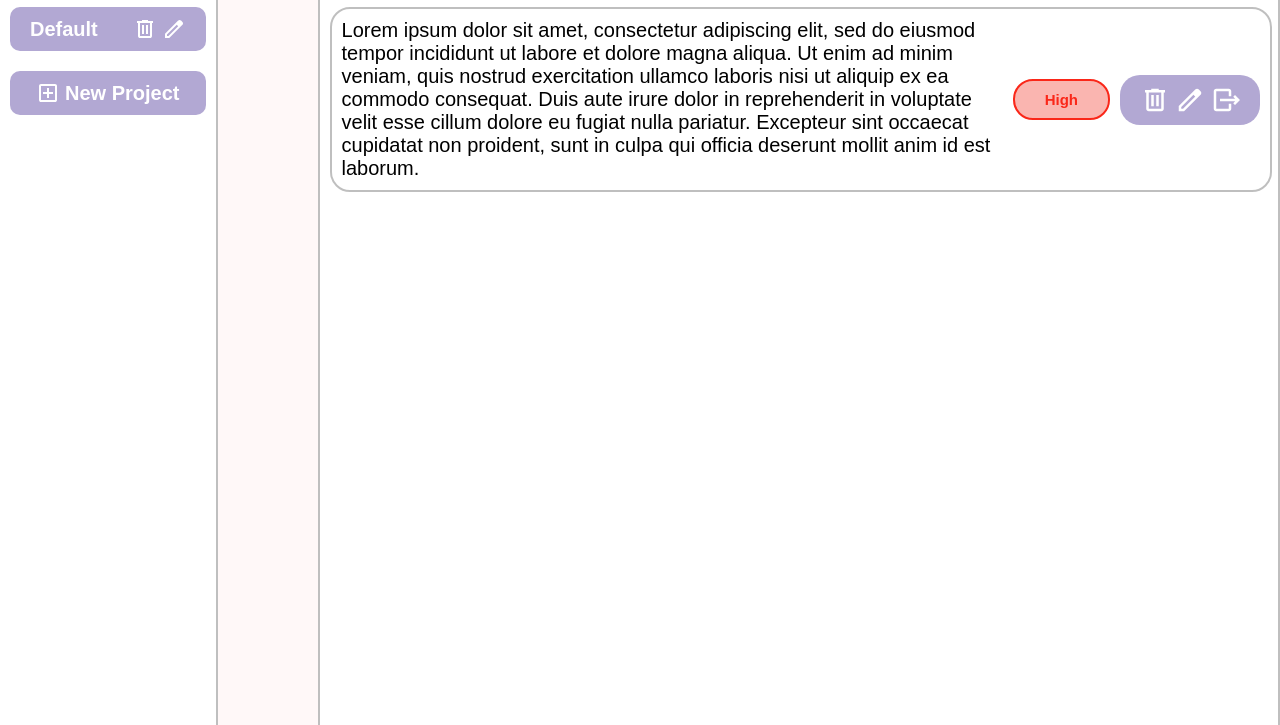
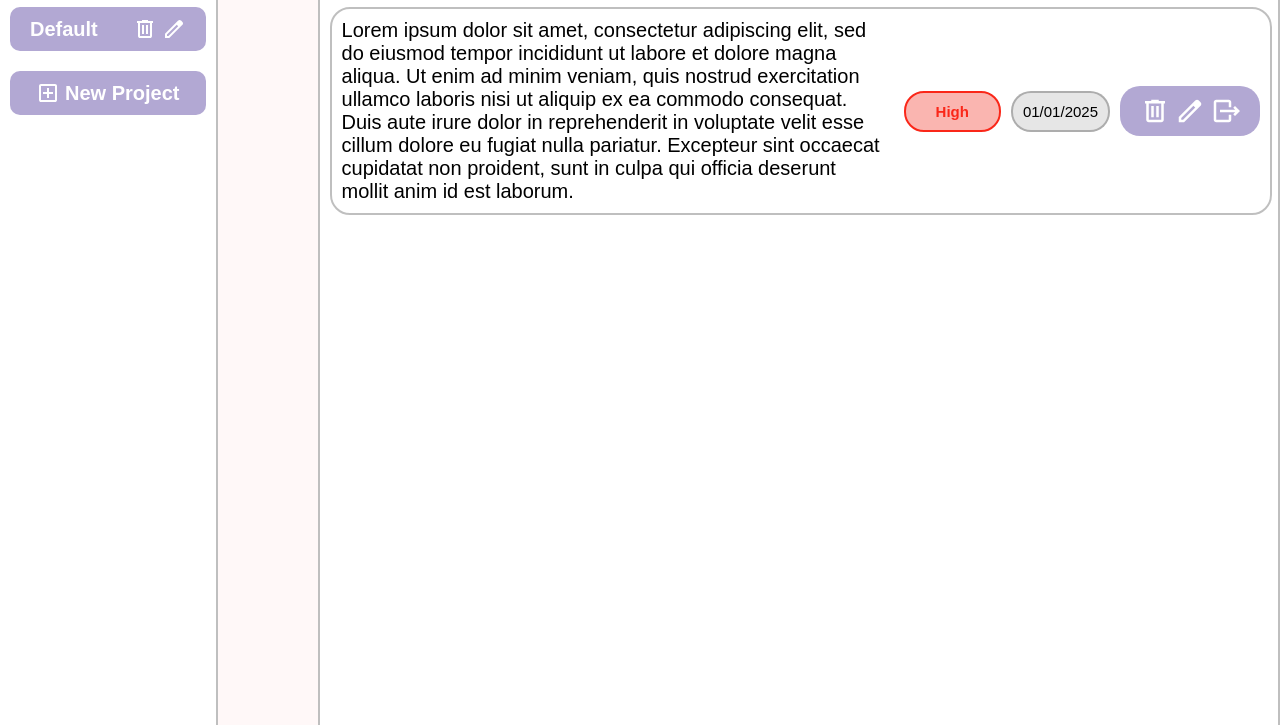
Before and after one commit to GitWorkingTime/odin-todo, a website built with webpack: page src/template.html in a window 1280 px wide. Shown: the part 77-802 px from the top of the page. Built offline with nearby package versions, Linux system fonts and the light colour scheme; a web font is replaced by a local one.

Commit message:
Added date

```diff
--- a/src/styles.css
+++ b/src/styles.css
@@ -182,3 +182,14 @@ header {
     border-radius: 20px;
 
 }
+
+.calendar {
+    background-color: rgb(230, 230, 230);
+
+    padding: 10px;
+
+    font-size: 15px;
+
+    border-radius: 20px;
+    border: 2px var(--outline) solid
+}
--- a/src/template.html
+++ b/src/template.html
@@ -31,15 +31,14 @@
                 <div class="title">Lorem ipsum dolor sit amet, consectetur adipiscing elit, sed do eiusmod tempor incididunt ut labore et dolore magna aliqua. Ut enim ad minim veniam, quis nostrud exercitation ullamco laboris nisi ut aliquip ex ea commodo consequat. Duis aute irure dolor in reprehenderit in voluptate velit esse cillum dolore eu fugiat nulla pariatur. Excepteur sint occaecat cupidatat non proident, sunt in culpa qui officia deserunt mollit anim id est laborum.</div>
                 <div class="left">
                     <div class="priority high">High</div>
+                    <div class="calendar">01/01/2025</div>
                     <div class="icons">
                         <img src="./icons/delete_24dp_FFFFFF_FILL0_wght400_GRAD0_opsz24.svg" alt="delete" height="30px" width="30px">
                         <img src="./icons/edit_24dp_FFFFFF_FILL0_wght400_GRAD0_opsz24.svg" alt="edit" height="30px" width="30px">
                         <img src="./icons/move_item_24dp_FFFFFF_FILL0_wght400_GRAD0_opsz24.svg" alt="move" height="30px" width="30px">
                     </div>
                 </div>
-
             </div>
-
         </div>
     </div>
 
```
